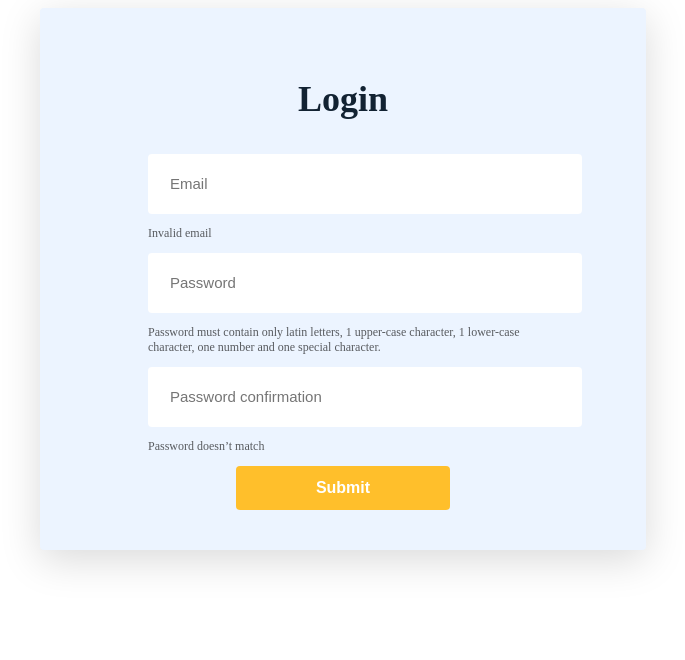
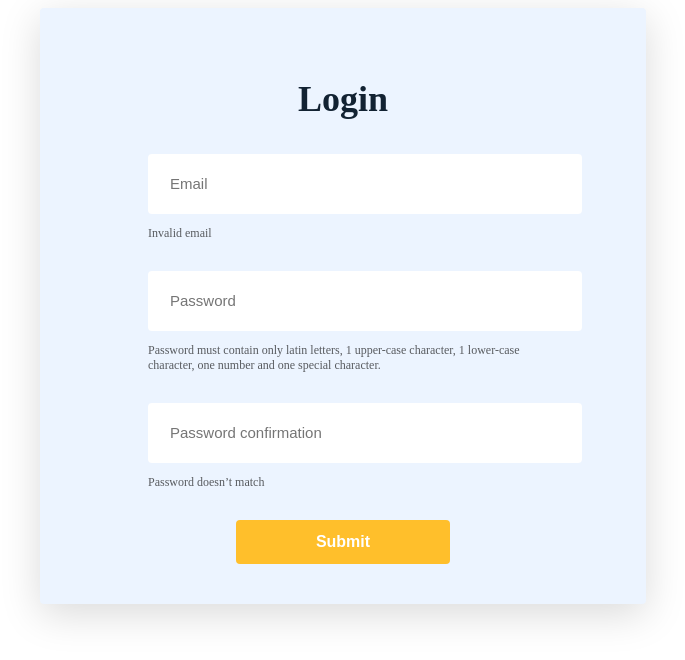
Before and after one commit to volbur/tezos, a Vue app: page / in a window 1280 px wide. Shown: the top 660 px of the page, without its empty margins (297-982 px from the left). Built offline with nearby package versions, Linux system fonts and the light colour scheme.

Commit message:
Добавив css для form__control.

```diff
--- a/src/App.vue
+++ b/src/App.vue
@@ -43,6 +43,7 @@ export default {
   },
   methods: {
     submitHandler() {
+      console.log("email: ", this.email);
       console.log("submit");
     },
   },
@@ -60,6 +61,9 @@ export default {
   background: #ecf4ff;
   box-shadow: 0px 10px 40px rgba(0, 0, 0, 0.15);
   border-radius: 4px;
+}
+.form__control:not(:last-child) {
+  margin-bottom: 30px;
 }
 .form__title {
   text-align: center;
--- a/src/components/UiInput.vue
+++ b/src/components/UiInput.vue
@@ -1,5 +1,5 @@
 <template>
-  <div :key="Math.random()">
+  <div class="form__control">
     <input
       :type="type"
       :placeholder="placeholder"
```
